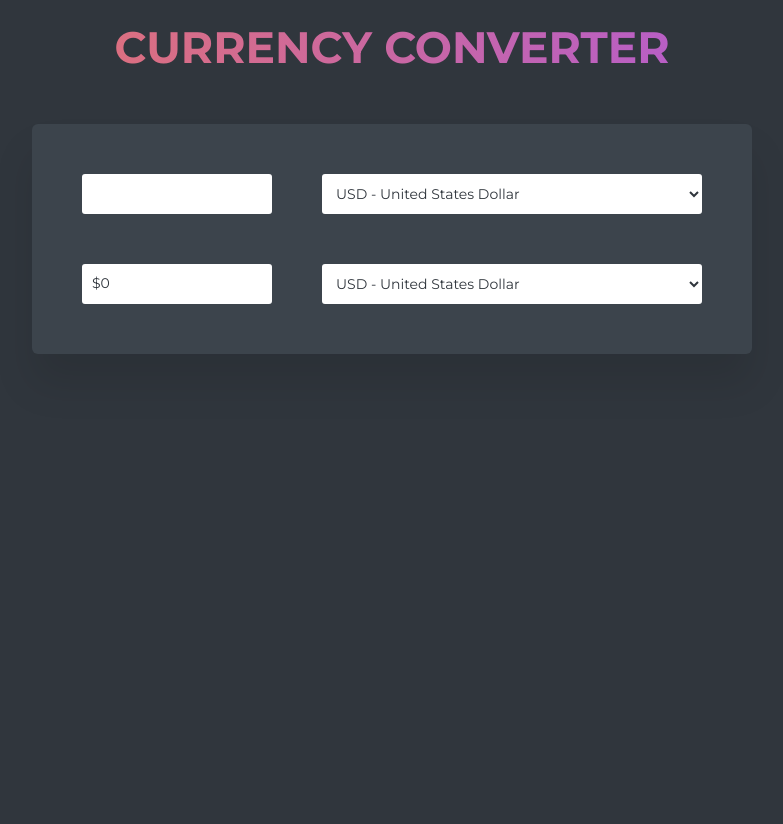
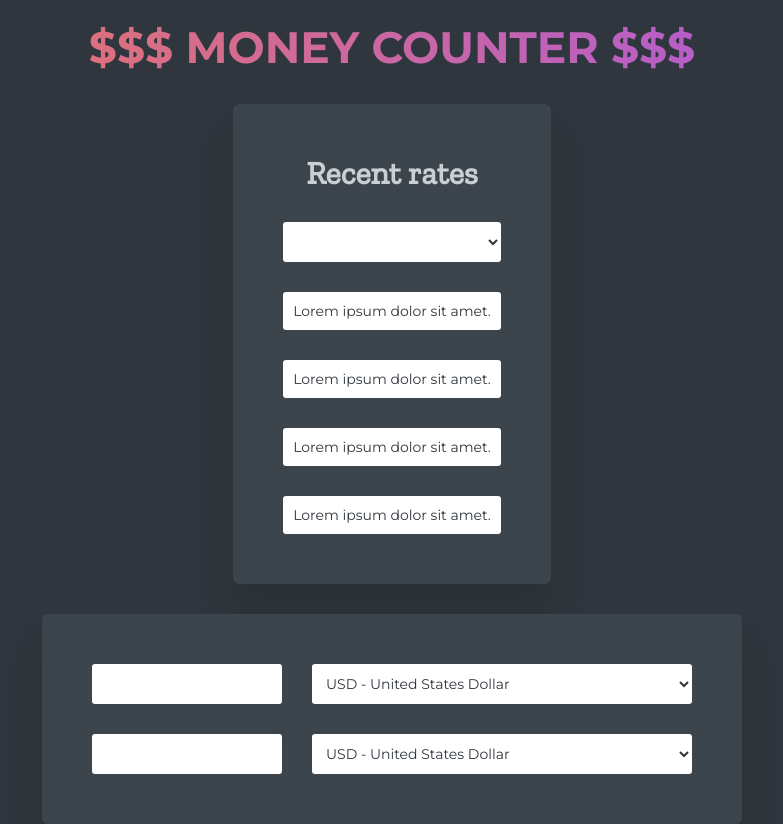
Before and after one commit to jakubfiglak/currency-converter, a website built with Parcel: page index.html in a window 1280 px wide. Shown: the whole page, without its empty margins (248-1031 px from the left). Before the commit the page ends 800 px from the top, so only its background shows below. Built offline with nearby package versions, Linux system fonts and the light colour scheme; no server answers.

Commit message:
Change project title, prepare basic layout for displaying current rates

```diff
--- a/index.html
+++ b/index.html
@@ -10,20 +10,30 @@
       crossorigin="anonymous"
     ></script>
     <script src="./js/index.js" defer></script>
-    <title>Currency Converter</title>
+    <title>Exchange Rates | Currency Converter</title>
   </head>
   <body>
     <h1>
-      Currency Converter
+      $$$ Money Counter $$$
     </h1>
     <div class="container">
-      <form class="converter">
+      <div class="exchange-rates content">
+        <h2>Recent rates</h2>
+        <select name="currency" id="currency"
+          ><option value="hello1"></option>
+          <option value="hello2"></option>
+          <option value="hello3"></option
+        ></select>
+        <p>Lorem ipsum dolor sit amet.</p>
+        <p>Lorem ipsum dolor sit amet.</p>
+        <p>Lorem ipsum dolor sit amet.</p>
+        <p>Lorem ipsum dolor sit amet.</p>
+      </div>
+      <form class="converter content">
         <input type="number" name="from-amount" id="amount-input" />
-        <select name="from-currency" id="from-currency">
-        </select>
-        <p id="amount-output" />$0</p>
-        <select name="to-currency" id="to-currency">
-        </select>
+        <select name="from-currency" id="from-currency"> </select>
+        <p id="amount-output"></p>
+        <select name="to-currency" id="to-currency"> </select>
       </form>
     </div>
   </body>
--- a/scss/_config.scss
+++ b/scss/_config.scss
@@ -21,7 +21,6 @@ h4,
 h5 {
   font-family: $secondary-font;
   text-align: center;
-  margin: 2rem 0 5rem;
 }
 
 h1 {
@@ -32,6 +31,7 @@ h1 {
   text-transform: uppercase;
   font-size: 4.4rem;
   font-weight: bold;
+  margin-block-start: 2rem;
 }
 
 h2 {
--- a/scss/main.scss
+++ b/scss/main.scss
@@ -4,19 +4,21 @@
 
 .container {
   display: flex;
+  flex-direction: column;
   justify-content: center;
   align-items: center;
 }
 
-.converter {
+.content {
   display: grid;
   grid-template-columns: 1fr 2fr;
   background: $dark-gray;
-  grid-gap: 5rem;
+  grid-gap: 3rem;
   padding: 5rem;
   box-shadow: 0px 30px 40px rgba(0, 0, 0, 0.1);
   border-radius: 6px;
   max-width: 90%;
+  margin-block-start: 3rem;
 
   input,
   select,
@@ -34,3 +36,7 @@
     }
   }
 }
+
+.exchange-rates {
+  grid-template-columns: 1fr;
+}
```
Also changed, not shown: dist/index.html, 5 other files.
